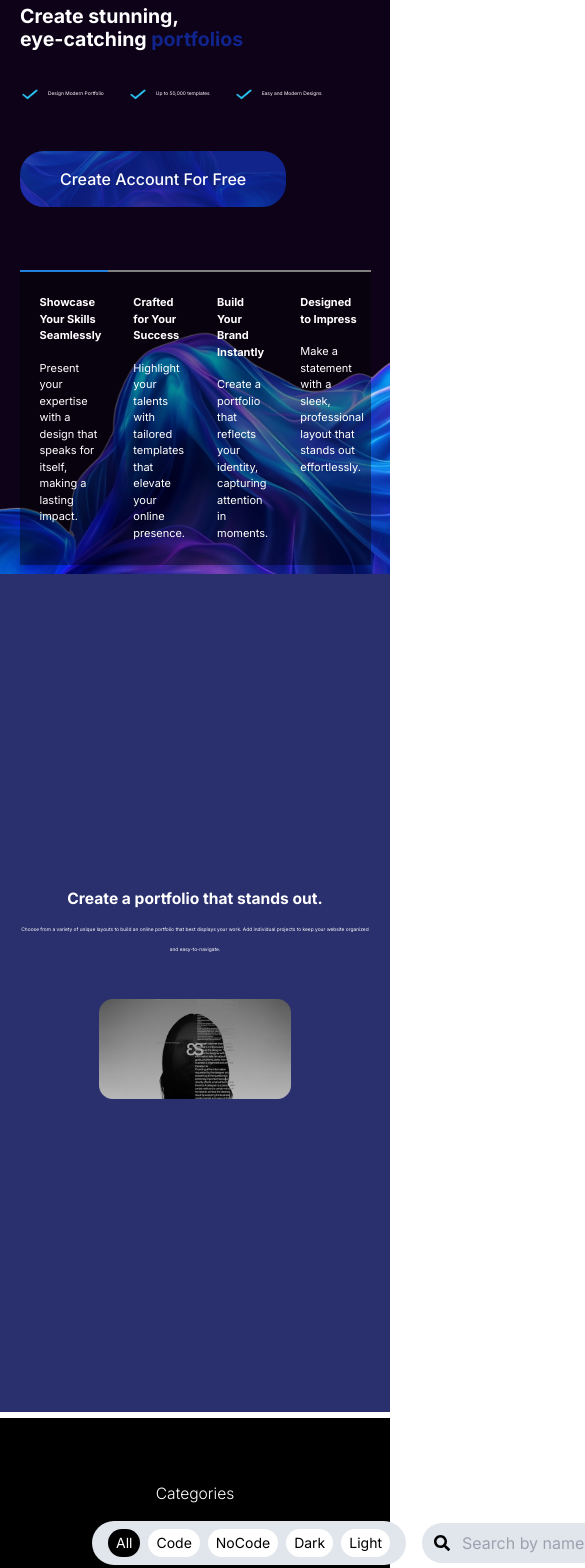
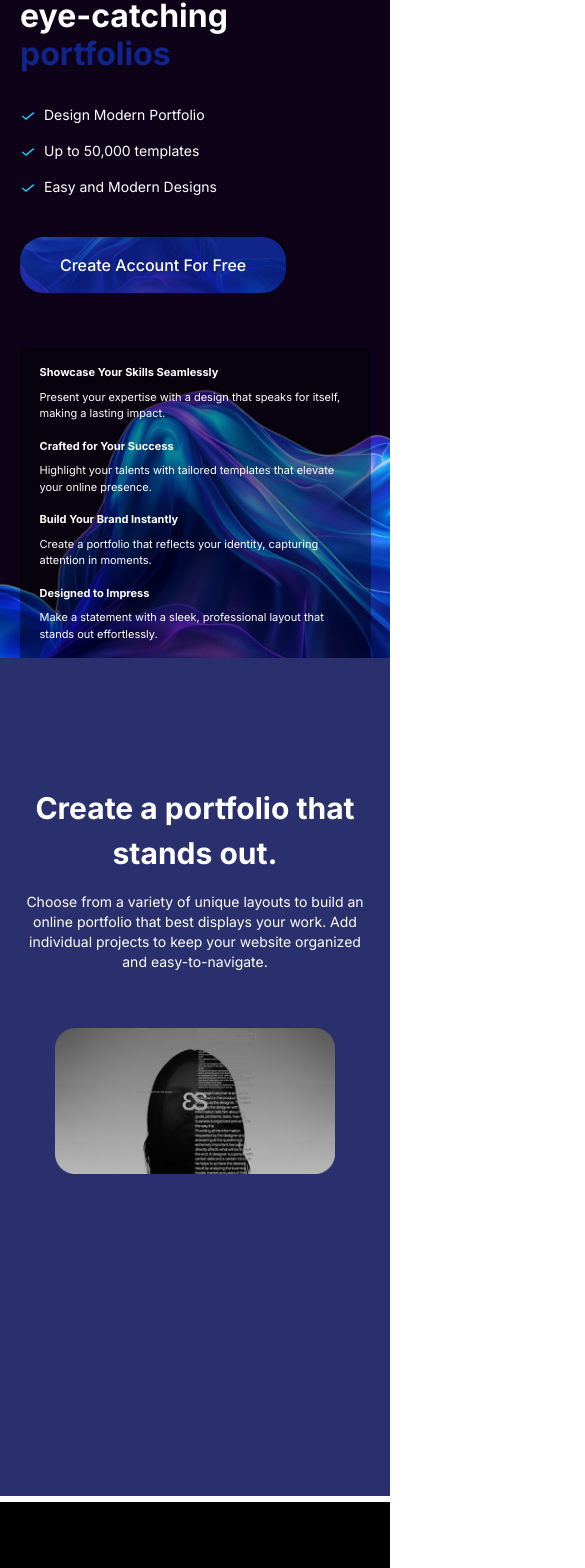
Before and after one commit to Abdullah786346/abdullah, a Next.js app: page / in a window 390 px wide. Shown: the part 279-1847 px from the top of the page, 585 px wide, since content can reach past the window. Built offline with nearby package versions, Linux system fonts and the light colour scheme.

Commit message:
Landing Page

```diff
--- a/app/globals.css
+++ b/app/globals.css
@@ -9,6 +9,9 @@
       text-align: center;
       width: 90%;
       margin-bottom: 2rem;
+    }
+    .steps-icons{
+      width:30rem
     }
 
 
--- a/components/Categories.tsx
+++ b/components/Categories.tsx
@@ -12,13 +12,18 @@ const Categories = ({
 }) => {
   const [activeButton, setActiveButton] = useState<string>("All");
   const [searchQuery, setSearchQuery] = useState<string>("");
+  const [currentPage, setCurrentPage] = useState<number>(1);
+
+  const itemsPerPage = 4; // Number of items per page on mobile
 
   const handleClick = (buttonName: string) => {
     setActiveButton(buttonName);
+    setCurrentPage(1); // Reset to the first page when category changes
   };
 
   const handleSearchChange = (event: React.ChangeEvent<HTMLInputElement>) => {
     setSearchQuery(event.target.value.toLowerCase());
+    setCurrentPage(1); // Reset to the first page when search changes
   };
 
   // Filter images based on search query and selected category
@@ -27,8 +32,51 @@ const Categories = ({
     detail.text.toLowerCase().includes(searchQuery)
   );
 
-  const flexBoxes = filteredImageDetails.map((detail, index) => (
+  // Pagination logic for mobile devices
+  const indexOfLastItem = currentPage * itemsPerPage;
+  const indexOfFirstItem = indexOfLastItem - itemsPerPage;
+  const currentItems = filteredImageDetails.slice(indexOfFirstItem, indexOfLastItem);
+
+  const totalPages = Math.ceil(filteredImageDetails.length / itemsPerPage);
+
+  const handleNextPage = () => {
+    setCurrentPage(prevPage => (prevPage < totalPages ? prevPage + 1 : prevPage));
+  };
+
+  const handlePrevPage = () => {
+    setCurrentPage(prevPage => (prevPage > 1 ? prevPage - 1 : prevPage));
+  };
+
+  // Flex boxes for larger screens (show all items)
+  const flexBoxesForLargeScreens = filteredImageDetails.map((detail, index) => (
     <div key={index} className="relative w-1/4 p-2 group">
+      <div className="relative h-40 mb-2 overflow-hidden">
+        <Image
+          src={`/assets/${detail.Template}`}
+          alt={`Image ${index + 1}`}
+          layout="fill"
+          objectFit="cover"
+          className="transition duration-300 group-hover:blur-sm"
+        />
+        <div className="absolute inset-0 flex flex-col items-center justify-center opacity-0 group-hover:opacity-100 transition-opacity duration-300">
+          <button className="bg-customBlue-800 text-white px-4 py-2 mb-2 rounded-full shadow-md">Edit</button>
+          <button className="bg-customBlue-800 text-white px-4 py-2 rounded-full shadow-md">View</button>
+        </div>
+      </div>
+      <div className="flex justify-between items-start">
+        <p className="text-xs text-white">{detail.text}</p>
+        <div className="flex">
+          {Array(detail.stars).fill(null).map((_, starIndex) => (
+            <FaStar key={starIndex} className="text-yellow-400" />
+          ))}
+        </div>
+      </div>
+    </div>
+  ));
+
+  // Flex boxes for mobile screens (show paginated items)
+  const flexBoxesForMobile = currentItems.map((detail, index) => (
+    <div key={index} className="relative w-full md:w-1/4 md:p-2 p-1 group">
       <div className="relative h-40 mb-2 overflow-hidden">
         <Image
           src={`/assets/${detail.Template}`}
@@ -57,12 +105,12 @@ const Categories = ({
     <section className="h-[160vh] w-full flex flex-col bg-cover bg-center bg-black">
       <div className="container mx-auto px-5 text-center mt-16">
         <div className="flex flex-col gap-4 text-white w-full">
-          <h1 className="font-light max-w-[33rem] mx-auto" style={{ fontSize: '4vw', marginTop: '0' }}>
+          <h1 className="font-light max-w-[33rem] mx-auto" style={{ fontSize: '6vw', marginTop: '0' }}>
             {title}
           </h1>
 
-          <div className="flex justify-between items-center w-full px-16">
-            <div className="bg-[#E1E6ED] p-2 rounded-full flex gap-2 mx-2 pl-4 pr-4">
+          <div className="flex flex-col md:flex-row justify-between items-center w-full px-4 md:px-16">
+            <div className="bg-[#E1E6ED] p-2 rounded-full flex flex-wrap gap-2 justify-center md:justify-start mx-2 pl-4 pr-4 mb-4 md:mb-0">
               {["All", "Code", "NoCode", "Dark", "Light"].map((buttonName) => (
                 <button
                   key={buttonName}
@@ -78,7 +126,7 @@ const Categories = ({
               ))}
             </div>
 
-            <div className="relative mx-2 flex items-center">
+            <div className="relative mx-2 flex items-center mb-4 md:mb-0">
               <FaSearch className="absolute left-3 text-black" />
               <input
                 type="text"
@@ -90,9 +138,35 @@ const Categories = ({
             </div>
           </div>
 
-          <div className="flex flex-wrap mt-8 gap-4 justify-center">
-            {flexBoxes}
+          {/* Flex boxes for larger screens */}
+          <div className="hidden md:flex flex-wrap mt-8 gap-4 justify-center">
+            {flexBoxesForLargeScreens}
           </div>
+
+          {/* Flex boxes for mobile screens */}
+          <div className="flex md:hidden flex-wrap mt-8 gap-4 justify-center">
+            {flexBoxesForMobile}
+          </div>
+
+          {/* Pagination controls for mobile devices */}
+          {filteredImageDetails.length > itemsPerPage && (
+            <div className="flex justify-center mt-4 md:hidden"> {/* Hide on larger screens */}
+              <button
+                className="bg-white text-black px-3 py-1 rounded-full mr-2"
+                onClick={handlePrevPage}
+                disabled={currentPage === 1}
+              >
+                Previous
+              </button>
+              <button
+                className="bg-white text-black px-3 py-1 rounded-full"
+                onClick={handleNextPage}
+                disabled={currentPage === totalPages}
+              >
+                Next
+              </button>
+            </div>
+          )}
         </div>
       </div>
     </section>
--- a/components/CreatePortfolio.tsx
+++ b/components/CreatePortfolio.tsx
@@ -9,27 +9,27 @@ const CreatePortfolio = ({
 }) => {
   return (
     <section
-      className="h-[100vh] w-full flex flex-col justify-between bg-cover bg-center bg-CreatePortfolio"
+      className="min-h-screen w-full flex flex-col justify-between bg-cover bg-center bg-CreatePortfolio"
     >
-      <div className="container mx-auto px-5 text-center flex-grow flex items-center justify-center">
-        <div className="flex flex-col gap-4 text-white">
+      <div className="container mx-auto px-5 text-center flex-grow flex flex-col md:justify-center">
+        <div className="flex flex-col gap-4 text-white w-full mt-[8rem] md:mt-0">
           <h1
             className="font-bold max-w-[33rem] mx-auto"
-            style={{ fontSize: '4vw', marginTop: '0' }}
+            style={{ fontSize: 'clamp(30px, 4vw, 48px)' }}
           >
             {title}
           </h1>
-          <div className="flex flex-col items-center gap-6 mt-[-0.5rem]">
-            <p
-              className="text-sm md:text-lg font-normal max-w-sm"
-              style={{ fontSize: '1.25vw' }}
-            >
-              {desc}
-            </p>
+          <p
+            className="text-sm md:text-lg font-normal max-w-sm mx-auto mb-6 md:mb-0"
+            style={{ fontSize: 'clamp(14px, 1.25vw, 20px)' }}
+          >
+            {desc}
+          </p>
+          <div className="flex-grow flex items-center justify-center mt-4 md:mt-[-0.5rem]">
             <img
               src='/assets/CreatePortfolio.png'
               alt="Create Portfolio"
-              className="max-w-[55%] h-auto mt-4 cursor-pointer hover:opacity-80 transition-opacity duration-300"
+              className="max-w-[80%] md:max-w-[55%] h-auto cursor-pointer hover:opacity-80 transition-opacity duration-300"
             />
           </div>
         </div>
--- a/components/Hero.tsx
+++ b/components/Hero.tsx
@@ -1,7 +1,5 @@
 import React from "react";
 import Button from "./Button";
-
-
 
 const Hero = ({
   title,
@@ -18,35 +16,35 @@ const Hero = ({
 }) => {
   return (
     <section
-      className="h-[90vh] w-full flex flex-col justify-center bg-cover bg-center bg-hero"
+      className="min-h-screen w-full flex flex-col md:justify-center bg-cover bg-center bg-hero relative"
       style={{ backgroundImage: `url(/assets/Hero.png)` }}
     >
-      <div className="container mx-auto px-5">
-        <div className="flex flex-col gap-4 text-white mt-[-11rem] hero-title">
+      <div className="container mx-auto px-5 pt-[9rem] md:pt-0">
+        <div className="flex flex-col gap-4 text-white md:mt-[-11rem] hero-title">
           <h1
             className="font-bold lg:w-[100%] hero-title"
-            style={{ fontSize: '5vw', lineHeight: '1.2' }}
+            style={{ fontSize: 'clamp(2rem, 5vw, 5rem)', lineHeight: '1.2' }}
           >
             {title}
           </h1>
-          <div className="flex gap-6 mt-4">
+          <div className="flex flex-col md:flex-row gap-4 md:gap-6 mt-4">
             {/* Description 1 */}
             <div className="flex items-center">
-              <img src="/assets/tick.png" alt="Tick" className="w-5 h-5 mr-2" />
-              <p className="text-sm md:text-lg font-normal max-w-sm" style={{ fontSize: '1.25vw' }}>{desc1}</p>
+              <img src="/assets/tick.png" alt="Tick" className="w-4 h-4 md:w-5 md:h-5 mr-2" />
+              <p className="text-sm md:text-lg font-normal max-w-sm" style={{ fontSize: 'clamp(0.875rem, 1.25vw, 1.125rem)' }}>{desc1}</p>
             </div>
             {/* Description 2 */}
             <div className="flex items-center">
-              <img src="/assets/tick.png" alt="Tick" className="w-5 h-5 mr-2" />
-              <p className="text-sm md:text-lg font-normal max-w-sm" style={{ fontSize: '1.25vw' }}>{desc2}</p>
+              <img src="/assets/tick.png" alt="Tick" className="w-4 h-4 md:w-5 md:h-5 mr-2" />
+              <p className="text-sm md:text-lg font-normal max-w-sm" style={{ fontSize: 'clamp(0.875rem, 1.25vw, 1.125rem)' }}>{desc2}</p>
             </div>
             {/* Description 3 */}
             <div className="flex items-center">
-              <img src="/assets/tick.png" alt="Tick" className="w-5 h-5 mr-2" />
-              <p className="text-sm md:text-lg font-normal max-w-sm" style={{ fontSize: '1.25vw' }}>{desc3}</p>
+              <img src="/assets/tick.png" alt="Tick" className="w-4 h-4 md:w-5 md:h-5 mr-2" />
+              <p className="text-sm md:text-lg font-normal max-w-sm" style={{ fontSize: 'clamp(0.875rem, 1.25vw, 1.125rem)' }}>{desc3}</p>
             </div>
           </div>
-          <div className="mt-8"> {/* Add space before the button */}
+          <div className="mt-6 md:mt-8">
             <Button variant="blue" type="button" disabled={false} size="lg">
               {btnText}
             </Button>
@@ -54,44 +52,36 @@ const Hero = ({
         </div>
       </div>
 
-      <div className="absolute bottom-0 left-0 right-0 mx-auto bg-black bg-opacity-[0.4] text-white py-6" style={{ width: '90%' }}>
+      <div className="absolute bottom-0 left-0 right-0 mx-auto bg-black bg-opacity-[0.4] text-white py-4 md:py-6" style={{ width: '100%', maxWidth: '90%' }}>
         <div className="container mx-auto px-5">
           <div className="flex justify-center">
             <div className="w-full max-w-screen-lg">
-        <div className="flex justify-between gap-8 text-[11px] border-custom-top">
-          {/* Flex Box 1 with Blue Top Border */}
-          <div className="relative flex flex-col flex-1">
-  <h2 className=" font-bold mb-4">Showcase Your Skills Seamlessly</h2>
-  <p className="">Present your expertise with a design that speaks for itself, making a lasting impact.</p>
+              <div className="grid grid-cols-1 md:grid-cols-2 lg:grid-cols-4 gap-4 md:gap-8 text-[11px] md:text-sm">
+                {/* Grid Item 1 */}
+                <div className="flex flex-col">
+                  <h2 className="font-bold mb-2 md:mb-4">Showcase Your Skills Seamlessly</h2>
+                  <p>Present your expertise with a design that speaks for itself, making a lasting impact.</p>
                 </div>
-
-          {/* Flex Box 2 */}
-          <div className="flex flex-col flex-1">
-            <h2 className=" font-bold mb-4">Crafted for Your Success</h2>
-            <p className="">Highlight your talents with tailored templates that elevate your online presence.</p>
+                {/* Grid Item 2 */}
+                <div className="flex flex-col">
+                  <h2 className="font-bold mb-2 md:mb-4">Crafted for Your Success</h2>
+                  <p>Highlight your talents with tailored templates that elevate your online presence.</p>
                 </div>
-          {/* Flex Box 3 */}
-          <div className="flex flex-col flex-1">
-            <h2 className=" font-bold mb-4">Build Your Brand Instantly</h2>
-            <p className="">Create a portfolio that reflects your identity, capturing attention in moments.</p>
+                {/* Grid Item 3 */}
+                <div className="flex flex-col">
+                  <h2 className="font-bold mb-2 md:mb-4">Build Your Brand Instantly</h2>
+                  <p>Create a portfolio that reflects your identity, capturing attention in moments.</p>
                 </div>
-          {/* Flex Box 4 */}
-          <div className="flex flex-col flex-1">
-            <h2 className=" font-bold mb-4">Designed to Impress</h2>
-            <p className="">Make a statement with a sleek, professional layout that stands out effortlessly.</p>
+                {/* Grid Item 4 */}
+                <div className="flex flex-col">
+                  <h2 className="font-bold mb-2 md:mb-4">Designed to Impress</h2>
+                  <p>Make a statement with a sleek, professional layout that stands out effortlessly.</p>
                 </div>
               </div>
             </div>
           </div>
         </div>
       </div>
-
-
-
-
-
-
-
     </section>
   );
 };
```
Also changed, not shown: components/Steps.tsx (+11 -11 lines). Lines whose indentation alone changed are shown as unchanged.
